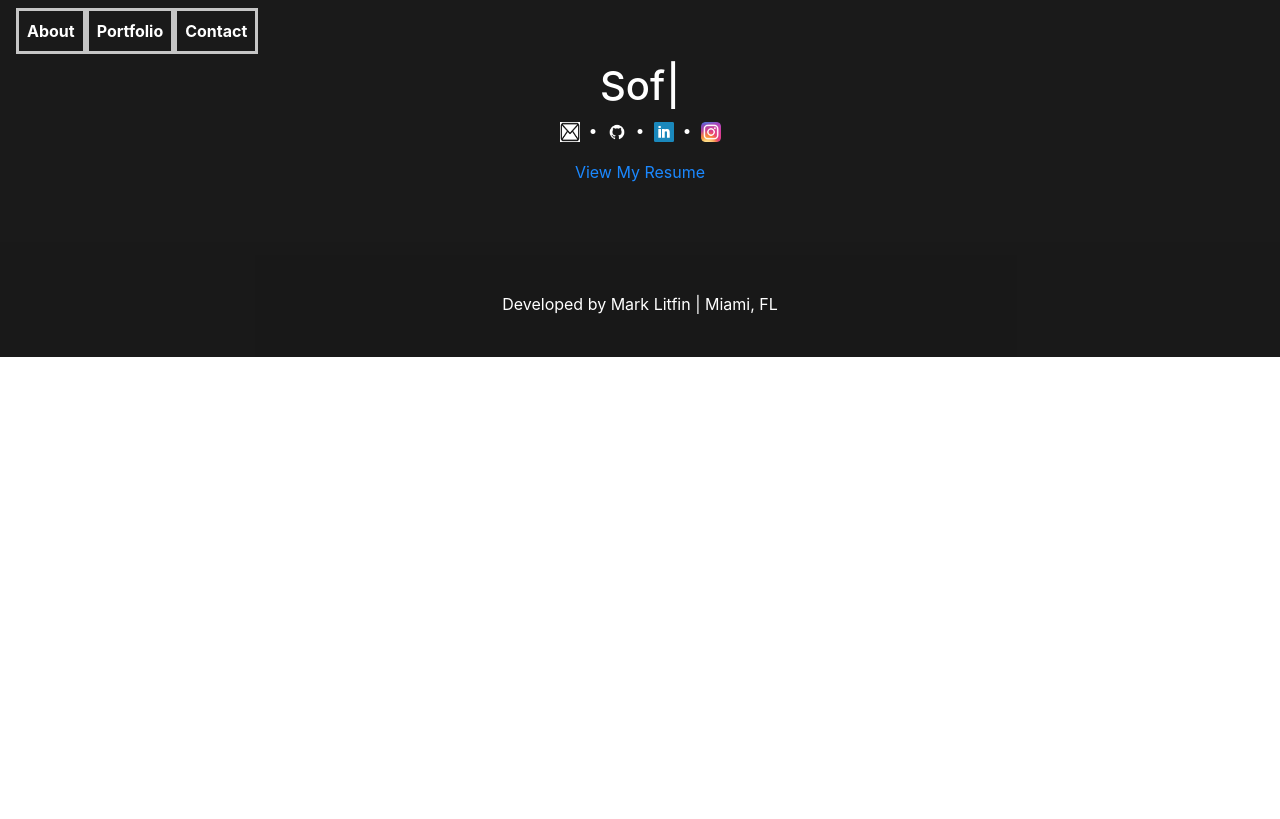
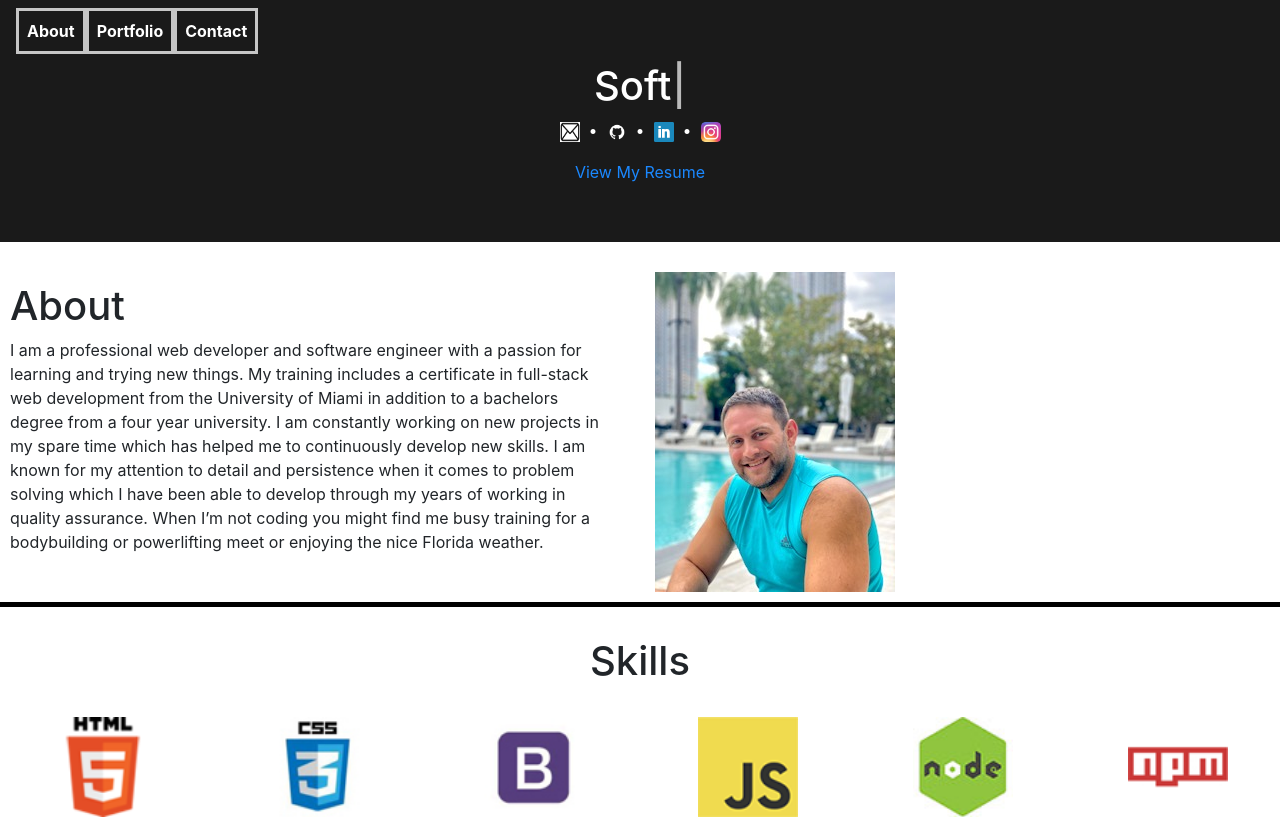
Before and after one commit to mlitfin123/Portfolio_2022, a React (Create React App) app: page / in a window 1280 px wide. Shown: the top 819 px of the page. Built offline with nearby package versions, Linux system fonts and the light colour scheme.

Commit message:
updated home rout

```diff
--- a/src/App.js
+++ b/src/App.js
@@ -12,7 +12,7 @@ function App() {
     <Router>
       <Header />
         <Routes>
-          <Route path="/about" element={<About />} />
+          <Route path="/" element={<About />} />
           <Route path="/portfolio" element={<Portfolio />} />
           <Route path="/contact" element={<Contact />} />
         </Routes>
--- a/src/components/Nav.js
+++ b/src/components/Nav.js
@@ -10,13 +10,13 @@ const Nav = () => {
     useEffect(() => {
 
         switch (location.pathname) {
-            case '/about':
+            case '/':
                 setActivePage('about');
             break;
             case '/contact':
                 setActivePage('contact');
             break;
-            case '/':
+            case '/portfolio':
                 setActivePage('portfolio');
             break;
             default:
@@ -33,7 +33,7 @@ return (
         <div className="collapse navbar-collapse" id="navbarNav">
             <ul className="navbar-nav">
                 <li className="nav-item">
-                    <Link id='navLink' onClick={() => setActivePage('about')} className={activePage === 'about' ? 'nav-link active' : 'nav-link'} to="/about">About</Link>
+                    <Link id='navLink' onClick={() => setActivePage('about')} className={activePage === 'about' ? 'nav-link active' : 'nav-link'} to="/">About</Link>
                 </li>
                 <li className="nav-item">
                     <Link id='navLink' onClick={() => setActivePage('portfolio')} className={activePage === 'portfolio' ? 'nav-link active' : 'nav-link'} to="/portfolio">Portfolio</Link>
```
